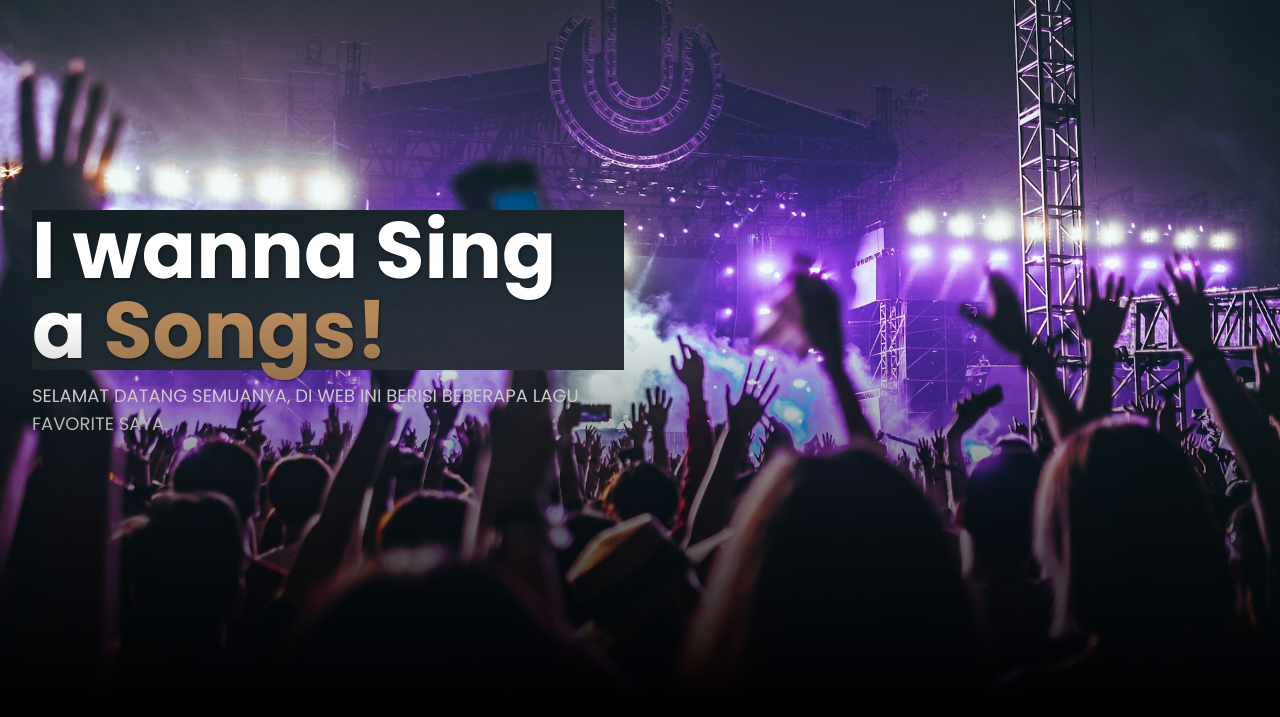
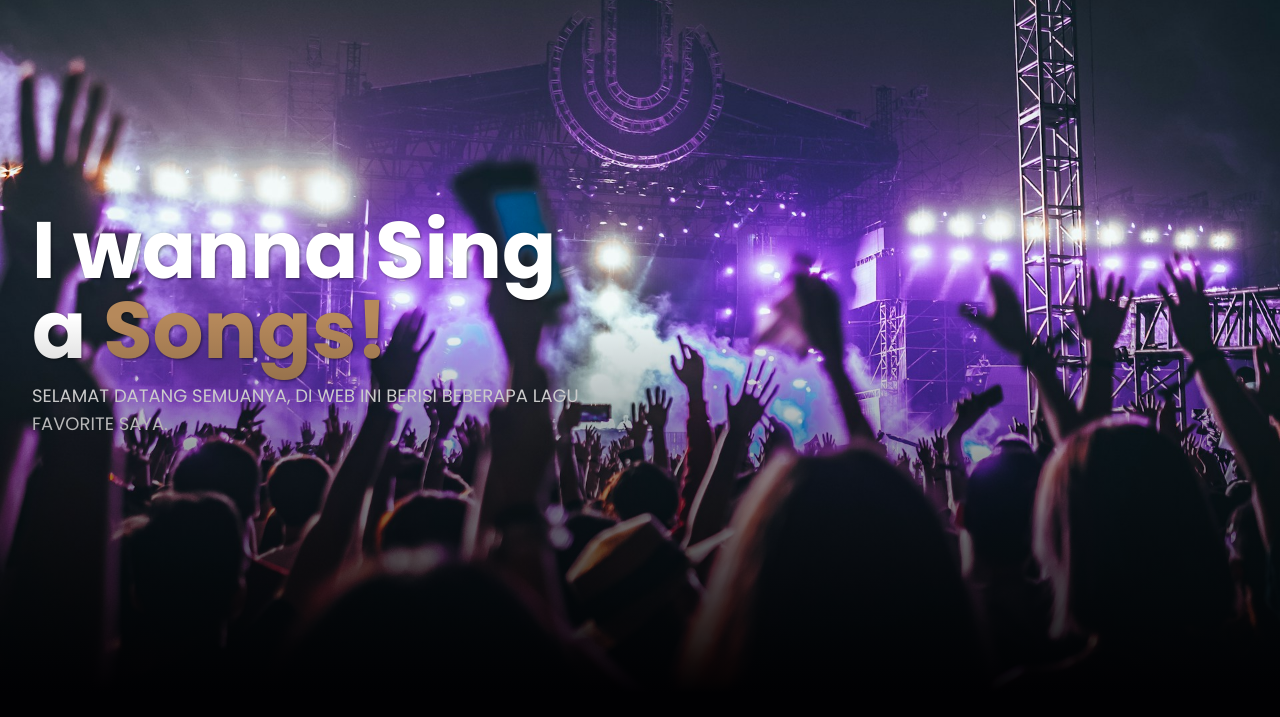
Before and after one commit to Mhdhafin/Favsong_Tailwindcss, a website: page index.html in a window 1280 px wide. Shown: the part 83-800 px from the top of the page. Drawn offline with nearby package versions, Linux system fonts and the light colour scheme; files that its build step writes are made by us from their sources; files whose address does not match are found by name.

Commit message:
Update index.html

```diff
--- a/index.html
+++ b/index.html
@@ -46,7 +46,7 @@
     <section id="home" class="pt-36 pb-32">
       <div class="container">
         <div class="w-full self-center px-4 pb-20 pt-32 lg:w-1/2">
-          <h2 class="hero bg-[url('./dist/img/music.jpg')] font-bold text-white mb-3">I wanna Sing a <span class="text-coffe">Songs!</span></h2>
+          <h2 class="hero font-bold text-white mb-3">I wanna Sing a <span class="text-coffe">Songs!</span></h2>
           <h4 class="text-white text-lg uppercase mb-5">Selamat datang semuanya, di web ini berisi beberapa lagu favorite saya.</h4>
         </div>
       </div>
```
